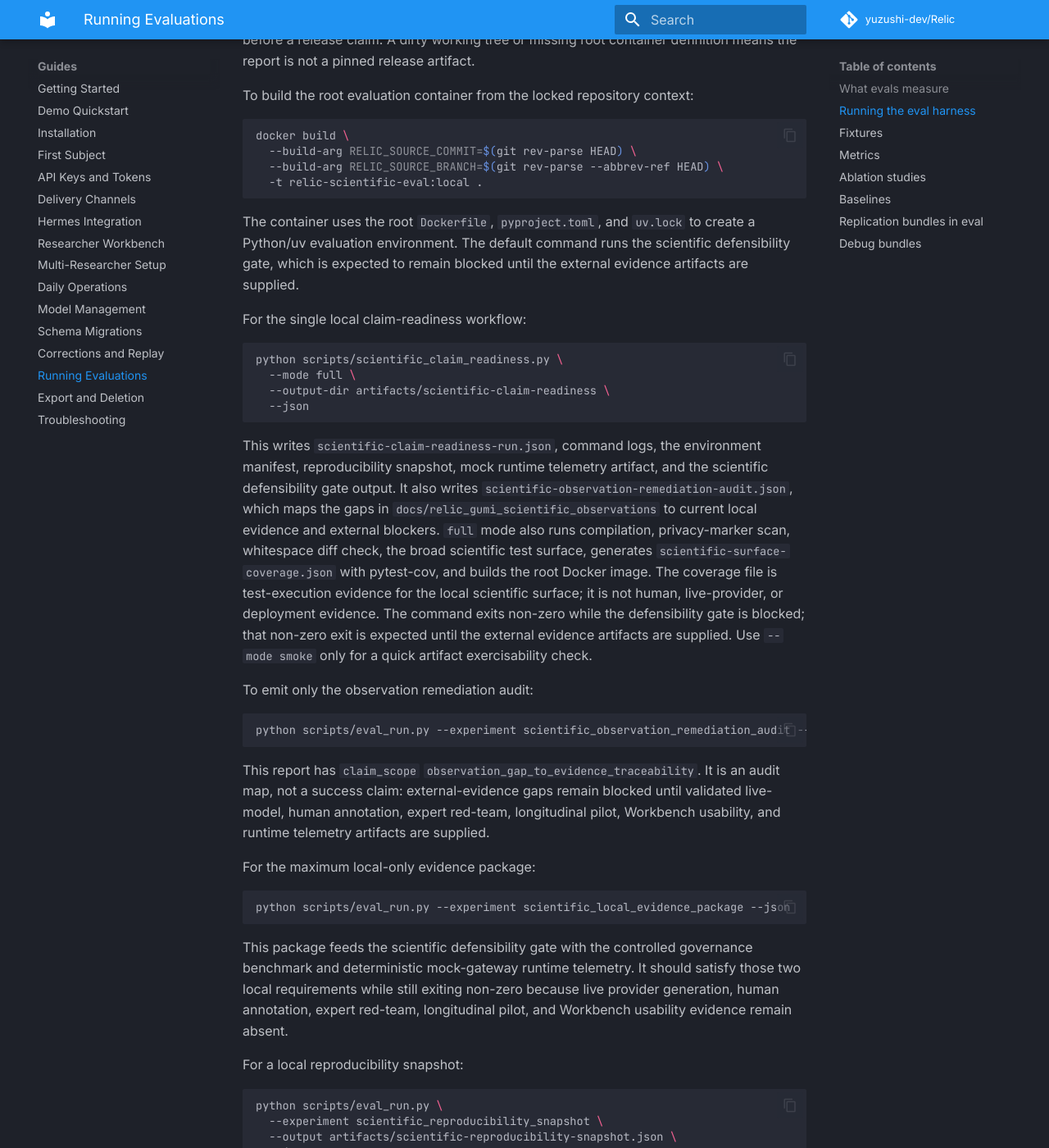
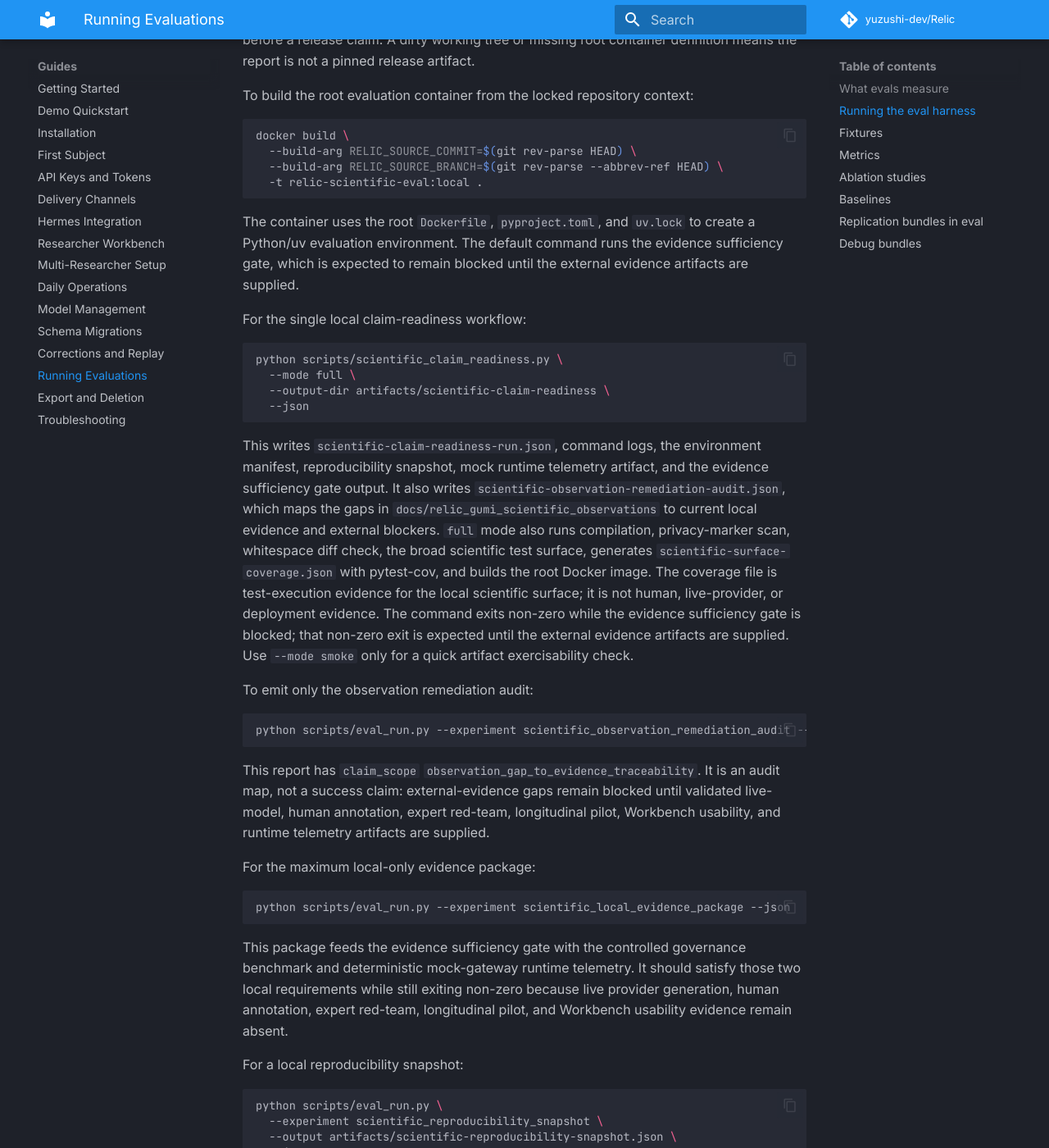
Before and after one commit to yuzushi-dev/Relic, an MkDocs documentation site: the page built from public-docs/guides/running-evaluations.md, in a window 1280 px wide and 1400 px high, scrolled down 1497 px. Shown: the whole window at 82% size. Built offline with MkDocs 1.6.1 and Material for MkDocs 9.7.7, drawn with Linux system fonts in a browser that asks for light colours; comment, search, counter and statistics services are not loaded; some of the changed text lies outside the part shown.

Commit message:
docs: rename defensibility gate to evidence sufficiency gate in README and guides

````diff
--- a/public-docs/guides/running-evaluations.md
+++ b/public-docs/guides/running-evaluations.md
@@ -66,7 +66,7 @@ docker build \
 
 The container uses the root `Dockerfile`, `pyproject.toml`, and `uv.lock` to
 create a Python/uv evaluation environment. The default command runs the
-scientific defensibility gate, which is expected to remain blocked until the
+evidence sufficiency gate, which is expected to remain blocked until the
 external evidence artifacts are supplied.
 
 For the single local claim-readiness workflow:
@@ -80,7 +80,7 @@ python scripts/scientific_claim_readiness.py \
 
 This writes `scientific-claim-readiness-run.json`, command logs, the environment
 manifest, reproducibility snapshot, mock runtime telemetry artifact, and the
-scientific defensibility gate output. It also writes
+evidence sufficiency gate output. It also writes
 `scientific-observation-remediation-audit.json`, which maps the gaps in
 `docs/relic_gumi_scientific_observations` to current local evidence and external
 blockers. `full` mode also runs compilation,
@@ -88,7 +88,7 @@ privacy-marker scan, whitespace diff check, the broad scientific test surface,
 generates `scientific-surface-coverage.json` with pytest-cov, and builds the
 root Docker image. The coverage file is test-execution evidence for the local
 scientific surface; it is not human, live-provider, or deployment evidence. The
-command exits non-zero while the defensibility gate is blocked; that non-zero
+command exits non-zero while the evidence sufficiency gate is blocked; that non-zero
 exit is expected until the external evidence artifacts are supplied. Use
 `--mode smoke` only for a quick artifact exercisability check.
 
@@ -109,7 +109,7 @@ For the maximum local-only evidence package:
 python scripts/eval_run.py --experiment scientific_local_evidence_package --json
 ```
 
-This package feeds the scientific defensibility gate with the controlled
+This package feeds the evidence sufficiency gate with the controlled
 governance benchmark and deterministic mock-gateway runtime telemetry. It should
 satisfy those two local requirements while still exiting non-zero because live
 provider generation, human annotation, expert red-team, longitudinal pilot, and
@@ -251,7 +251,7 @@ statistics plus condition summaries after validation.
 The results report's `claim_scope` is `imported_human_annotation_results`. It
 summarizes caller-supplied ratings; it does not by itself verify recruitment,
 annotator qualifications, or that the ratings came from independent humans.
-The scientific defensibility gate also requires complete reliability metrics:
+The evidence sufficiency gate also requires complete reliability metrics:
 all binary labels need percent agreement of at least `0.80` and Krippendorff
 alpha of at least `0.667`, and all Likert dimensions need ICC(2,k) of at least
 `0.75`.
@@ -263,8 +263,7 @@ python scripts/eval_run.py --experiment longitudinal_pilot_protocol --json
 ```
 
 Imported longitudinal pilot results must keep the `claim_scope`
-`imported_nonclinical_pilot_results` to satisfy the scientific defensibility
-gate. Imported Workbench task-study results must use
+`imported_nonclinical_pilot_results` to satisfy the Evidence Sufficiency Gate. Imported Workbench task-study results must use
 `imported_workbench_usability_results`.
 
 This emits `longitudinal_nonclinical_pilot_v1`, a machine-readable protocol for
@@ -296,7 +295,7 @@ measures, required Workbench tasks, and excludes raw or clinical outcome fields.
 The results report's `claim_scope` is `imported_nonclinical_pilot_results`. It
 is descriptive feasibility evidence only; it does not support diagnosis,
 treatment, crisis-support, clinical outcome, or causal efficacy claims.
-The scientific defensibility gate also requires progression-style feasibility
+The evidence sufficiency gate also requires progression-style feasibility
 signals: completion rate at least `0.80`, withdrawal rate at most `0.20`,
 Workbench task success rate at least `0.80`, zero critical errors, and nonzero
 system events.
@@ -388,7 +387,7 @@ mock-gateway artifact is useful runtime-path evidence, but it is not proof of
 production channel coverage unless the deployment manifest and capture
 procedure identify the production gateway.
 
-The scientific defensibility gate requires the validated telemetry summary to
+The evidence sufficiency gate requires the validated telemetry summary to
 include at least two traces, at least two deployment channels, and the required
 runtime path IDs `hermes_entry_transform_hook` and `cron_delivery_path`. A
 single valid trace or a single isolated path remains blocked because it cannot
@@ -527,7 +526,7 @@ thresholds.
 The results report's `claim_scope` is `imported_workbench_usability_results`.
 It is formative researcher/auditor usability evidence; it does not prove runtime
 safety, participant benefit, clinical safety, or production backend completeness.
-The scientific defensibility gate requires the configured Workbench thresholds
+The evidence sufficiency gate requires the configured Workbench thresholds
 to pass, with task success at least `0.80`, median SUS at least `68`, median raw
 NASA-TLX at most `50`, median post-task difficulty at most `3`, and no critical
 errors.
@@ -570,7 +569,7 @@ output hashes, complete reviewer labels, and no raw or clinical-claim fields.
 The results report's `claim_scope` is `imported_expert_red_team_results`. It is
 expert boundary-review evidence for tested cases and model outputs only; it is
 not clinical validation and does not support diagnostic, therapeutic, or crisis
-support claims. The scientific defensibility gate requires the report summary
+support claims. The evidence sufficiency gate requires the report summary
 to retain full risk-category coverage and at least one unsafe case; total case
 count alone is not enough.
 
````
Also changed, not shown: README.md (+16 -0 lines).
